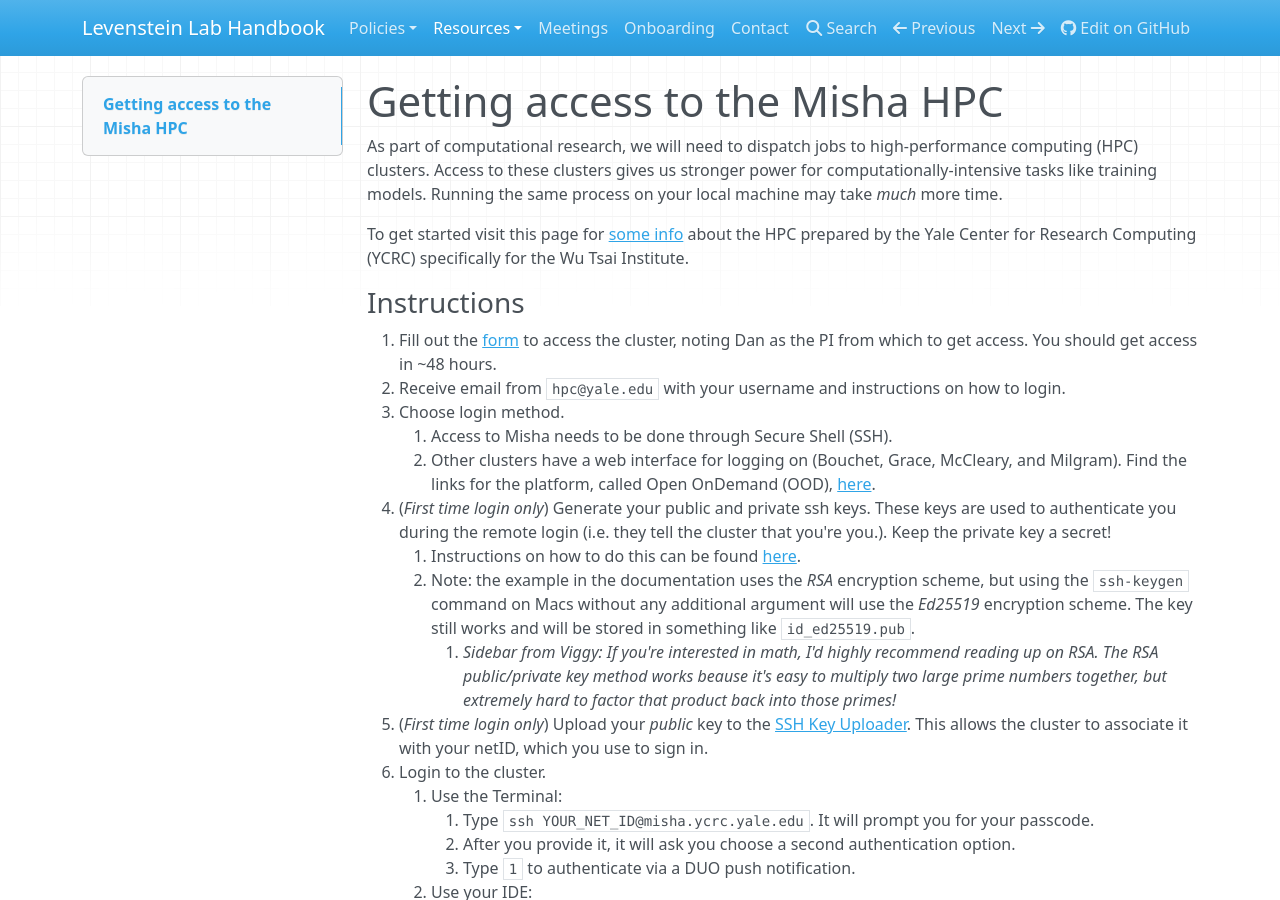
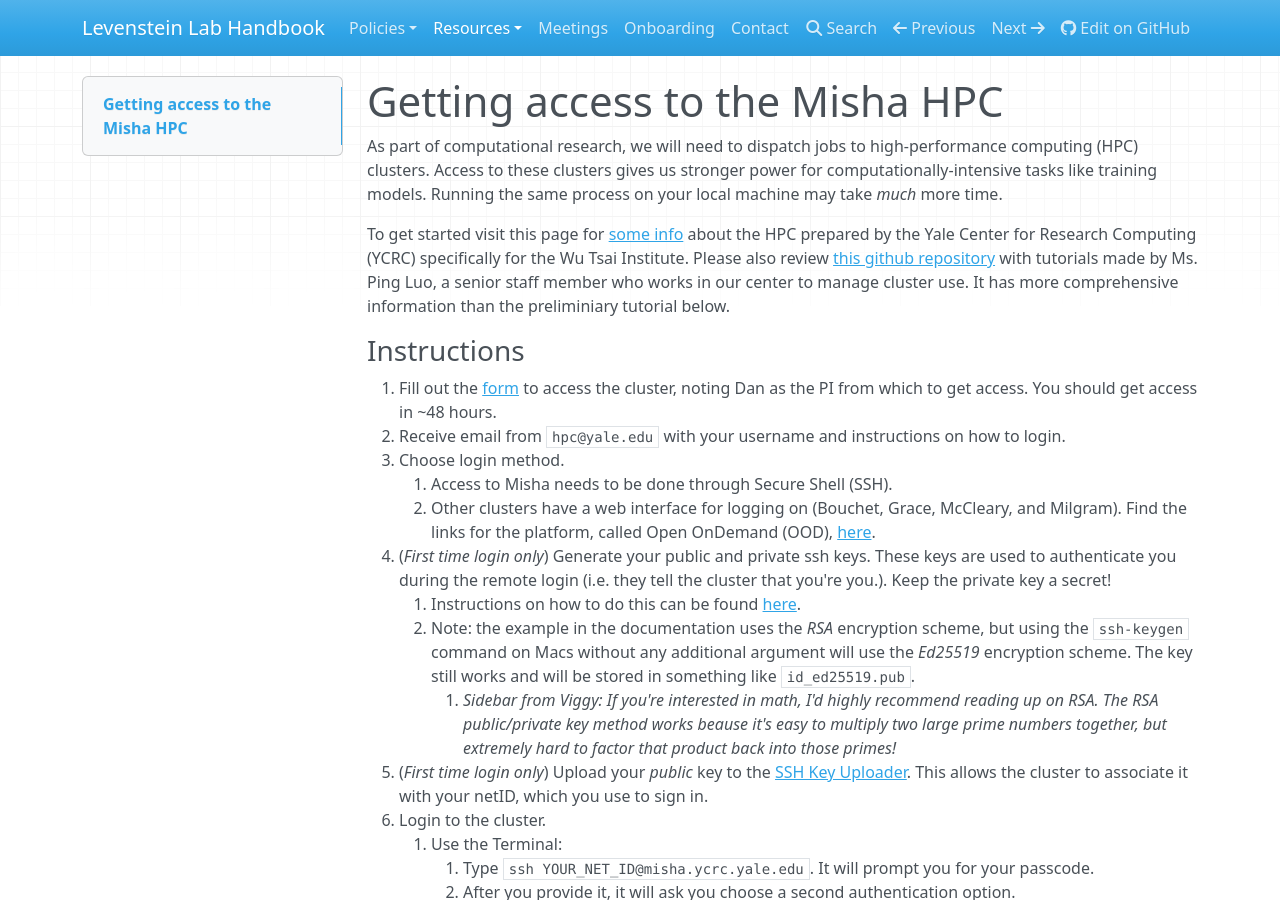
Before and after one commit to LevensteinLab/Lab-Handbook, an MkDocs documentation site: the page built from docs/Resources/hpc.md, in a window 1280 px wide and 900 px high. Built offline with MkDocs 1.6.1, drawn with Linux system fonts in a browser that asks for light colours; nearby versions of some CDN libraries.

Commit message:
update to hpc file with Misha workshop materials

```diff
--- a/docs/Resources/hpc.md
+++ b/docs/Resources/hpc.md
@@ -2,7 +2,7 @@
 
 As part of computational research, we will need to dispatch jobs to high-performance computing (HPC) clusters. Access to these clusters gives us stronger power for computationally-intensive tasks like training models. Running the same process on your local machine may take *much* more time.
 
-To get started visit this page for [some info](https://docs.ycrc.yale.edu/clusters/misha/#access-the-cluster) about the HPC prepared by the Yale Center for Research Computing (YCRC) specifically for the Wu Tsai Institute.
+To get started visit this page for [some info](https://docs.ycrc.yale.edu/clusters/misha/#access-the-cluster) about the HPC prepared by the Yale Center for Research Computing (YCRC) specifically for the Wu Tsai Institute. Please also review [this github repository](https://github.com/YaleWTI-CNMI/misha-2025-fall) with tutorials made by Ms. Ping Luo, a senior staff member who works in our center to manage cluster use. It has more comprehensive information than the preliminiary tutorial below.
 
 ### Instructions
 1. Fill out the [form](https://docs.google.com/forms/d/e/1FAIpQLSfLghL1gSHRkIQj73zPzvLCJ0sojm9aUHZLQGBD_auD054gqA/viewform?usp=send_form) to access the cluster, noting Dan as the PI from which to get access. You should get access in ~48 hours.
```
